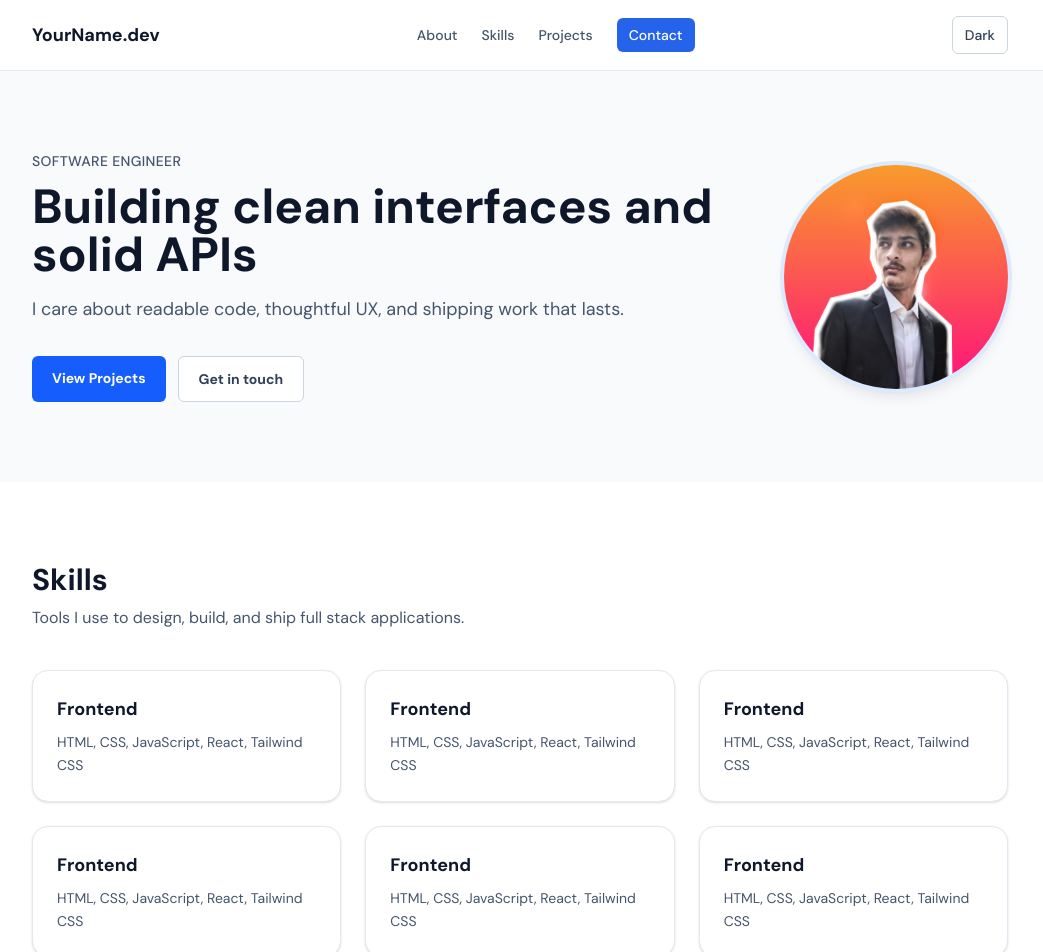
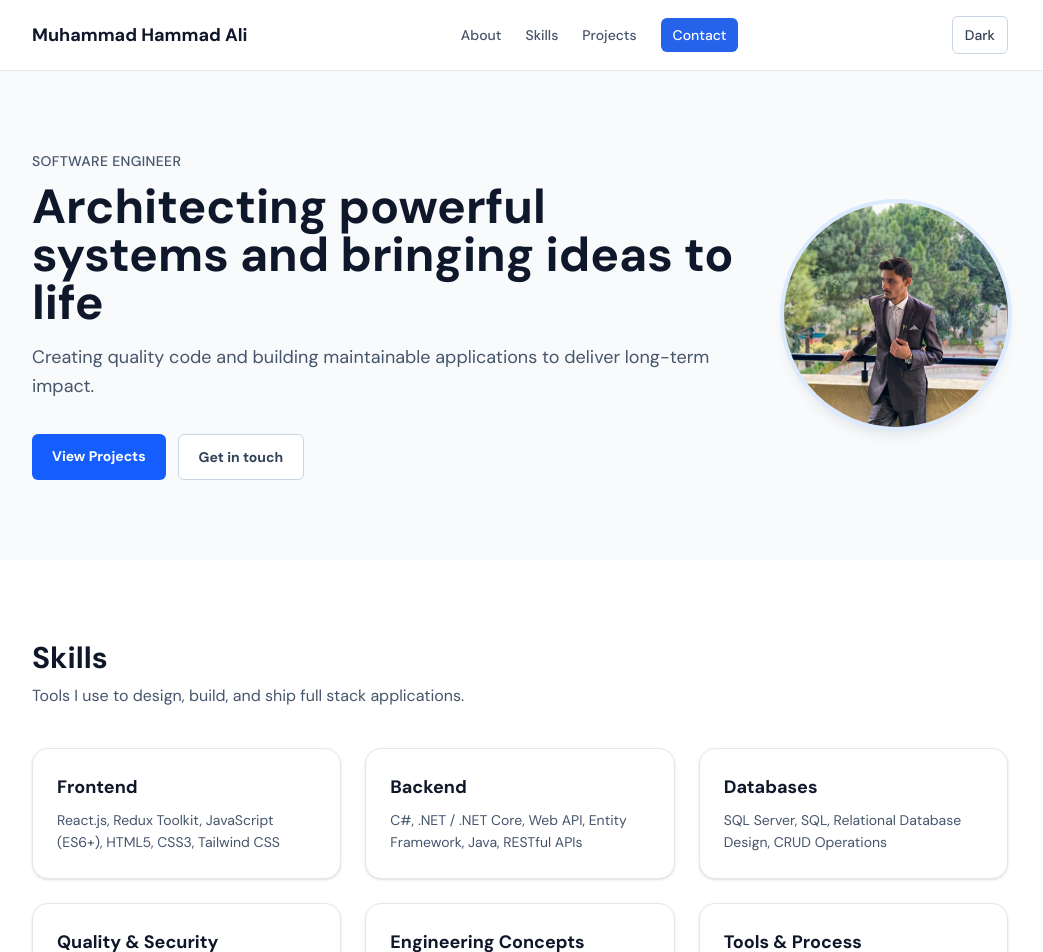
Before and after one commit to hammad4291/Portfolio, a React (Vite) app: page / in a window 1280 px wide. Shown: the top 952 px of the page, without its empty margins (120-1163 px from the left). Built offline with nearby package versions, Linux system fonts and the light colour scheme.

Commit message:
updated skills data

```diff
--- a/index.html
+++ b/index.html
@@ -2,7 +2,7 @@
 <html lang="en">
   <head>
     <meta charset="UTF-8" />
-    <link rel="icon" type="image/svg+xml" href="/favicon.svg" />
+    <link rel="icon" type="image/svg+xml" href="/me.jpg" style="border: 2px solid blue;"/>
     <meta name="viewport" content="width=device-width, initial-scale=1.0" />
     <title>portfolio</title>
     <Link href="./src/style.css" rel="stylesheet"></Link>
--- a/src/components/Hero.jsx
+++ b/src/components/Hero.jsx
@@ -9,11 +9,10 @@ const Hero = () => {
           Software Engineer
         </p>
         <h1 className="mb-4 text-4xl font-bold text-slate-900 dark:text-slate-100 md:text-5xl">
-          Building clean interfaces and solid APIs
+           Architecting powerful systems and bringing ideas to life
         </h1>
         <p className="mb-8 text-lg leading-relaxed text-slate-600 dark:text-slate-400">
-          I care about readable code, thoughtful UX, and shipping work that
-          lasts.
+          Creating quality code and building maintainable applications to deliver long-term impact.
         </p>
         <div className="flex flex-wrap gap-3">
           <a
@@ -32,7 +31,7 @@ const Hero = () => {
       </div>
       <div className="flex shrink-0 items-center justify-center">
         <img
-          src="/me.jpg"
+          src="/LinkedIn_Picture.jpg"
           alt="image"
           className="h-56 w-56 rounded-full object-cover shadow-lg ring-4 ring-blue-100 dark:ring-slate-700"
         />
--- a/src/components/Navbar.jsx
+++ b/src/components/Navbar.jsx
@@ -14,7 +14,7 @@ function Navbar() {
           href="#"
           className="text-lg font-bold text-slate-900 dark:text-slate-100"
         >
-          YourName.dev
+          Muhammad Hammad Ali
         </a>
 
         <button
--- a/src/components/Skill.jsx
+++ b/src/components/Skill.jsx
@@ -2,27 +2,27 @@ const Skills = () => {
   const skills = [
     {
       title: "Frontend",
-      discription: "HTML, CSS, JavaScript, React, Tailwind CSS",
+      discription: "React.js, Redux Toolkit, JavaScript (ES6+), HTML5, CSS3, Tailwind CSS",
     },
     {
-      title: "Frontend",
-      discription: "HTML, CSS, JavaScript, React, Tailwind CSS",
+      title: "Backend",
+      discription: "C#, .NET / .NET Core, Web API, Entity Framework, Java, RESTful APIs",
     },
     {
-      title: "Frontend",
-      discription: "HTML, CSS, JavaScript, React, Tailwind CSS",
+      title: "Databases",
+      discription: "SQL Server, SQL, Relational Database Design, CRUD Operations",
     },
     {
-      title: "Frontend",
-      discription: "HTML, CSS, JavaScript, React, Tailwind CSS",
+      title: "Quality & Security",
+      discription: "JWT Authentication, SonarQube, xUnit, Unit Testing, Serilog",
     },
     {
-      title: "Frontend",
-      discription: "HTML, CSS, JavaScript, React, Tailwind CSS",
+      title: "Engineering Concepts",
+      discription: "OOP, Data Structures & Algorithms, Software Architecture, MVC Pattern",
     },
     {
-      title: "Frontend",
-      discription: "HTML, CSS, JavaScript, React, Tailwind CSS",
+      title: "Tools & Process",
+      discription: "Git, GitHub, Agile / Scrum, Code Reviews, Vite",
     },
   ];
   return (
```
Also changed, not shown: src/components/Projects.jsx (+28 -13 lines), public/LinkedIn_Picture.jpg (added).
